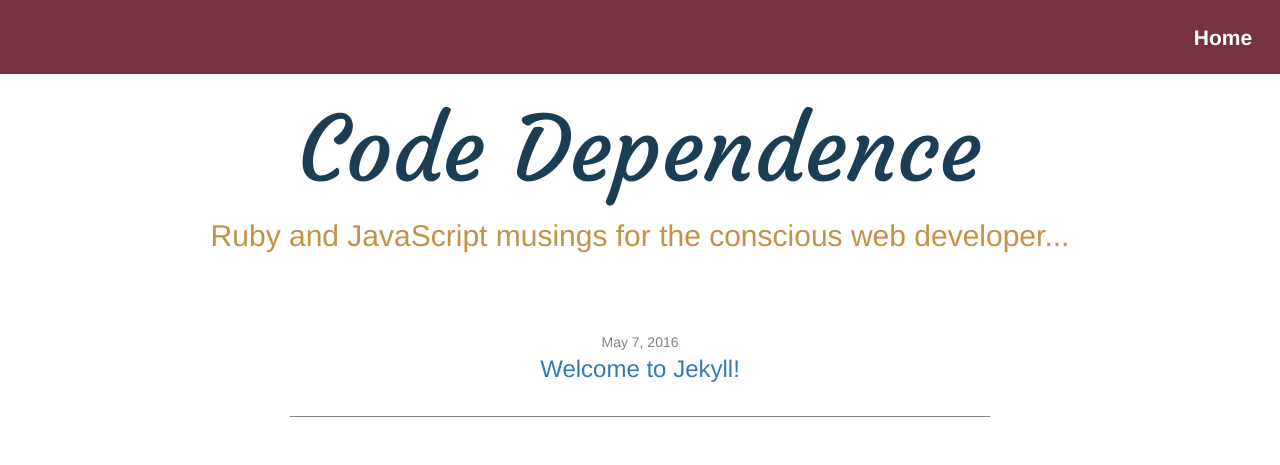
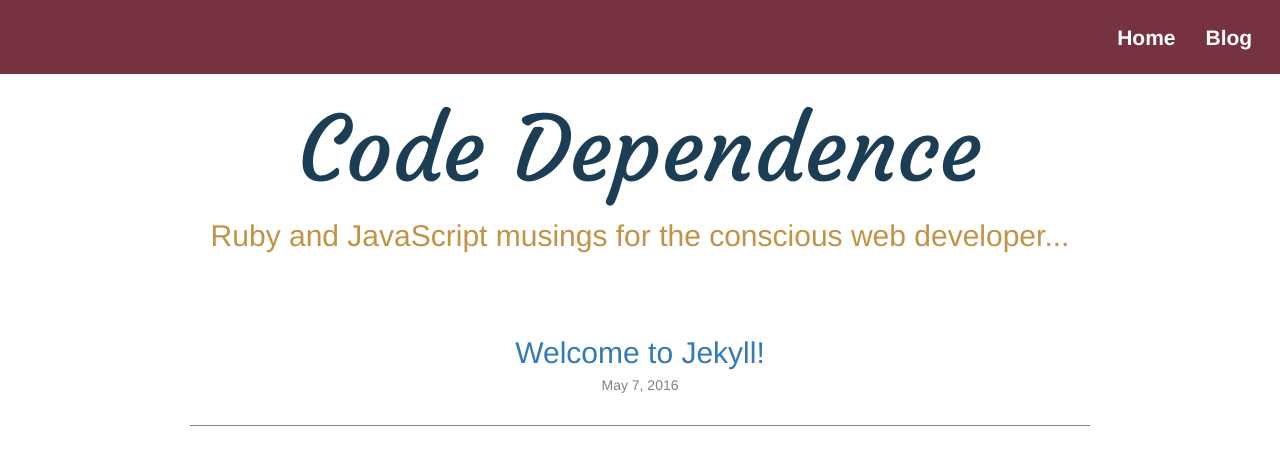
Before and after one commit to alookatommorow/alookatommorow.github.io, a Jekyll site: the page built from posts/index.html, in a window 1280 px wide. Shown: the top 465 px of the page. Built offline with Jekyll 4.4.1, drawn with Linux system fonts in a browser that asks for light colours; nearby versions of some CDN libraries.

Commit message:
optimize for mobile

```diff
--- a/_includes/header.html
+++ b/_includes/header.html
@@ -23,7 +23,7 @@
           <p>Portfolio</p>
         </a>
       </li>
-      <li class="nav-item blog-hide">
+      <li class="nav-item">
         <a href="/posts">
           <p>Blog</p>
         </a>
--- a/assets/sass/_post.scss
+++ b/assets/sass/_post.scss
@@ -1,6 +1,6 @@
 .post {
-  padding-top: 80px;
-  width: 900px;
+  padding: 80px 25px 0 25px;
+  max-width: 900px;
   margin: 0 auto;
 
   .post-header {
@@ -27,29 +27,5 @@
 
   .post-content {
     margin-bottom: $spacing-unit;
-
-    h2 {
-      font-size: 32px;
-
-      @include media-query($on-laptop) {
-          font-size: 28px;
-      }
-    }
-
-    h3 {
-      font-size: 26px;
-
-      @include media-query($on-laptop) {
-          font-size: 22px;
-      }
-    }
-
-    h4 {
-      font-size: 20px;
-
-      @include media-query($on-laptop) {
-          font-size: 18px;
-      }
-    }
   }
 }
--- a/assets/sass/_posts-index.scss
+++ b/assets/sass/_posts-index.scss
@@ -1,5 +1,5 @@
 #blog-index-container {
-  padding-top: 80px;
+  padding: 80px 25px 0 25px;
 
   .page-heading {
     text-align: center;
@@ -14,32 +14,52 @@
     .description {
       color: #C29347;
     }
+
+    @include media-query($on-palm) {
+      .title {
+        font-size: 45px;
+      }
+
+      .description {
+        font-size: 18px;
+      }
+    }
   }
 
   .post-list {
     margin: 50px auto 0 auto;
     text-align: center;
-    width: 700px;
+    max-width: 900px;
 
     .post-link {
       padding: 30px 0;
       border-bottom: 1px solid $grey-color;
+      display: block;
+      font-size: 30px;
 
       &:hover {
-        background-color: #DDE1E1;
+        background-color: #EEF0F0;
         color: #1C3E54;
         text-decoration: none;
       }
+
+      .post-meta {
+        font-size: $small-font-size;
+        color: $grey-color;
+      }
     }
 
-    .post-meta {
-      font-size: $small-font-size;
-      color: $grey-color;
-    }
+    @include media-query($on-palm) {
+      margin: 10px auto 0 auto;
 
-    .post-link {
-      display: block;
-      font-size: 24px;
+      .post-link {
+        padding: 20px 0;
+        font-size: 18px;
+
+        .post-meta {
+          font-size: 15px;
+        }
+      }
     }
   }
 }
--- a/posts/index.html
+++ b/posts/index.html
@@ -9,16 +9,12 @@
   </div>
   <div class="post-list">
     {% for post in site.posts %}
-
-
         <a class="post-link" href="{{ post.url | prepend: site.baseurl }}">
-
+          {{ post.title }}
           <div class="post-meta">
             {{ post.date | date: "%b %-d, %Y" }}
           </div>
-          {{ post.title }}
         </a>
-
     {% endfor %}
   </ul>
   <!-- <p class="rss-subscribe">subscribe <a href="{{ "/feed.xml" | prepend: site.baseurl }}">via RSS</a></p> -->
```
